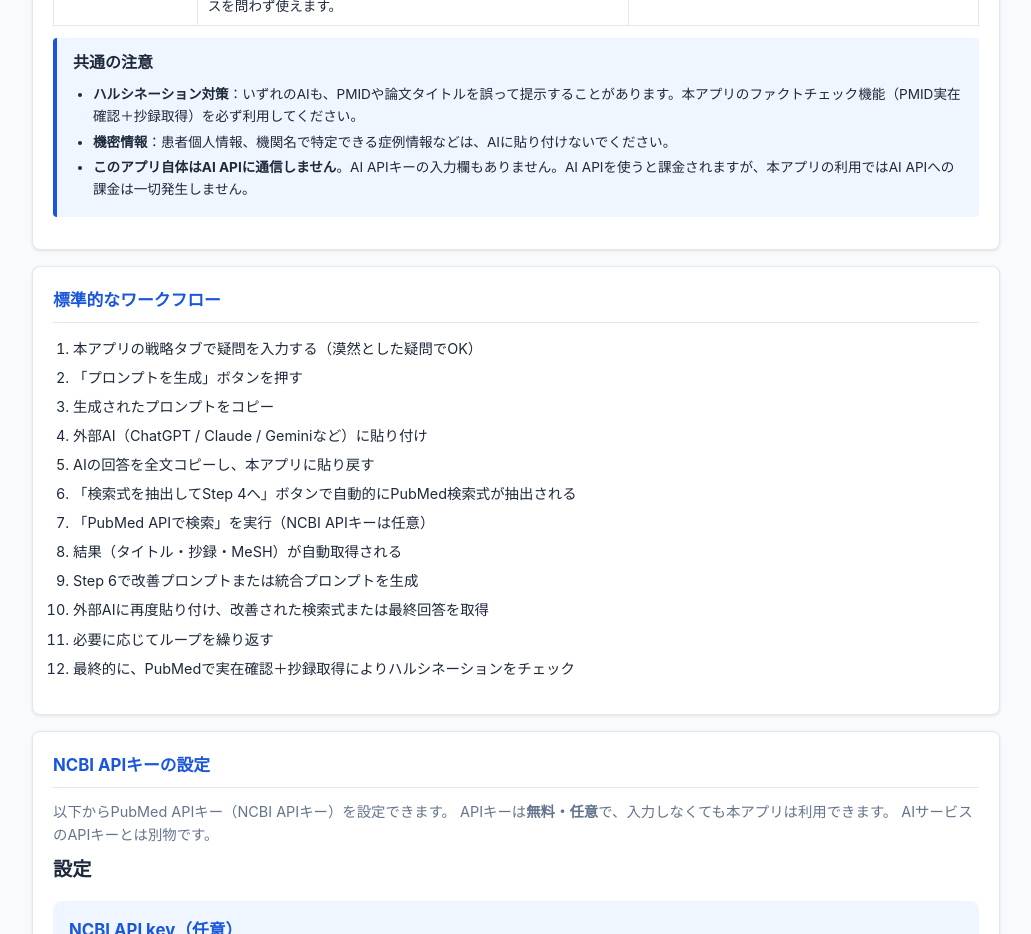
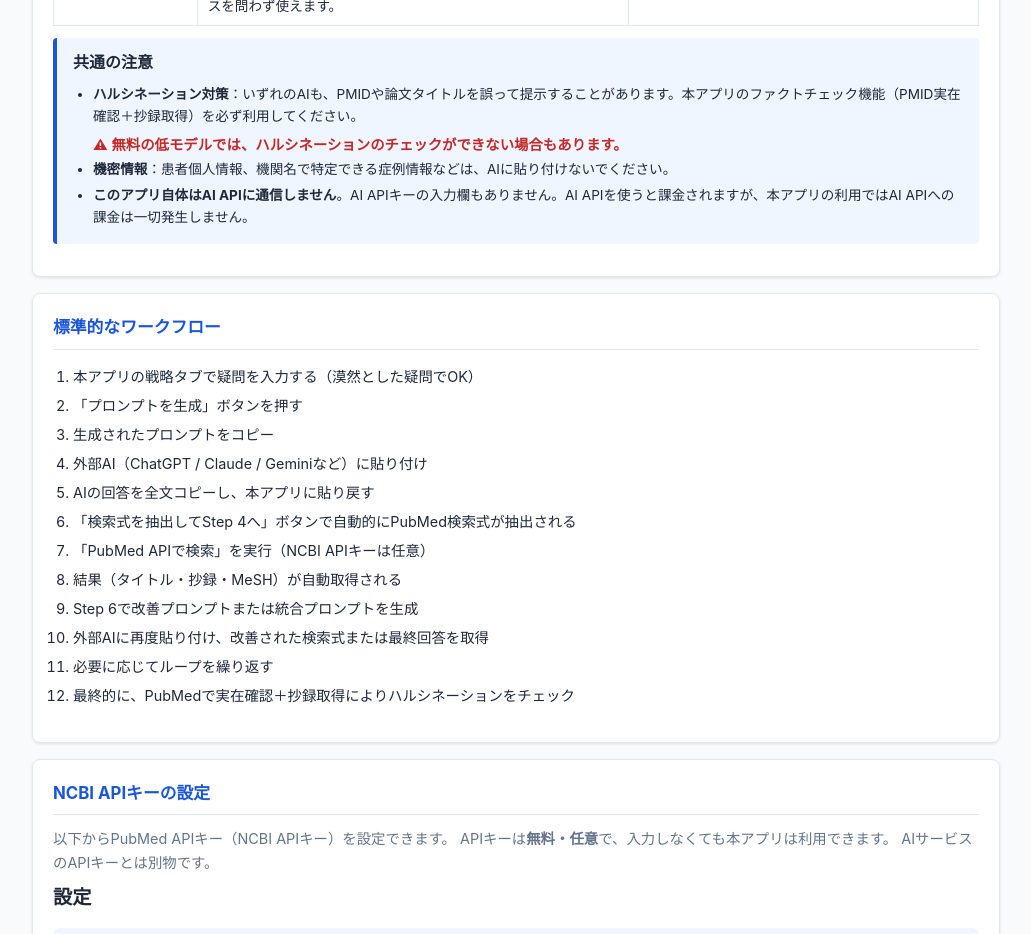
Before and after one commit to mxe050/AI-PubMed, a React (Vite) app: page / in a window 1280 px wide. Shown: the part 2660-3594 px from the top of the page, without its empty margins (124-1155 px from the left). Built offline with nearby package versions, Linux system fonts and the light colour scheme.

Commit message:
HowToUse: add red warning that free/low-tier models may not detect hallucinations

```diff
--- a/src/App.css
+++ b/src/App.css
@@ -342,6 +342,14 @@ body {
   background: #b71c1c;
 }
 
+.hallucination-low-model-note {
+  margin-top: 6px;
+  color: #c62828;
+  font-weight: 600;
+  font-size: 0.9rem;
+  line-height: 1.5;
+}
+
 .topic-example-box {
   margin-top: 12px;
   padding: 10px 14px;
--- a/src/components/HowToUseTab.tsx
+++ b/src/components/HowToUseTab.tsx
@@ -263,6 +263,9 @@ export function HowToUseTab({ settings, onSettingsChange }: Props) {
           <ul>
             <li>
               <strong>ハルシネーション対策</strong>：いずれのAIも、PMIDや論文タイトルを誤って提示することがあります。本アプリのファクトチェック機能（PMID実在確認＋抄録取得）を必ず利用してください。
+              <div className="hallucination-low-model-note">
+                ⚠ 無料の低モデルでは、ハルシネーションのチェックができない場合もあります。
+              </div>
             </li>
             <li>
               <strong>機密情報</strong>：患者個人情報、機関名で特定できる症例情報などは、AIに貼り付けないでください。
```
